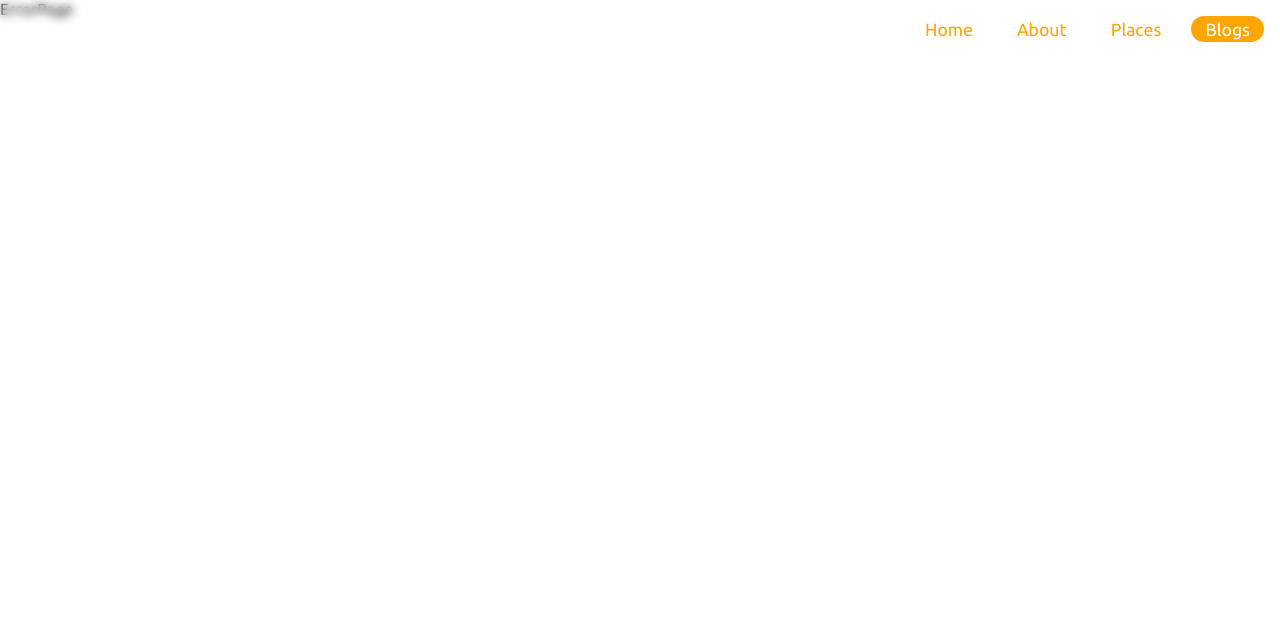
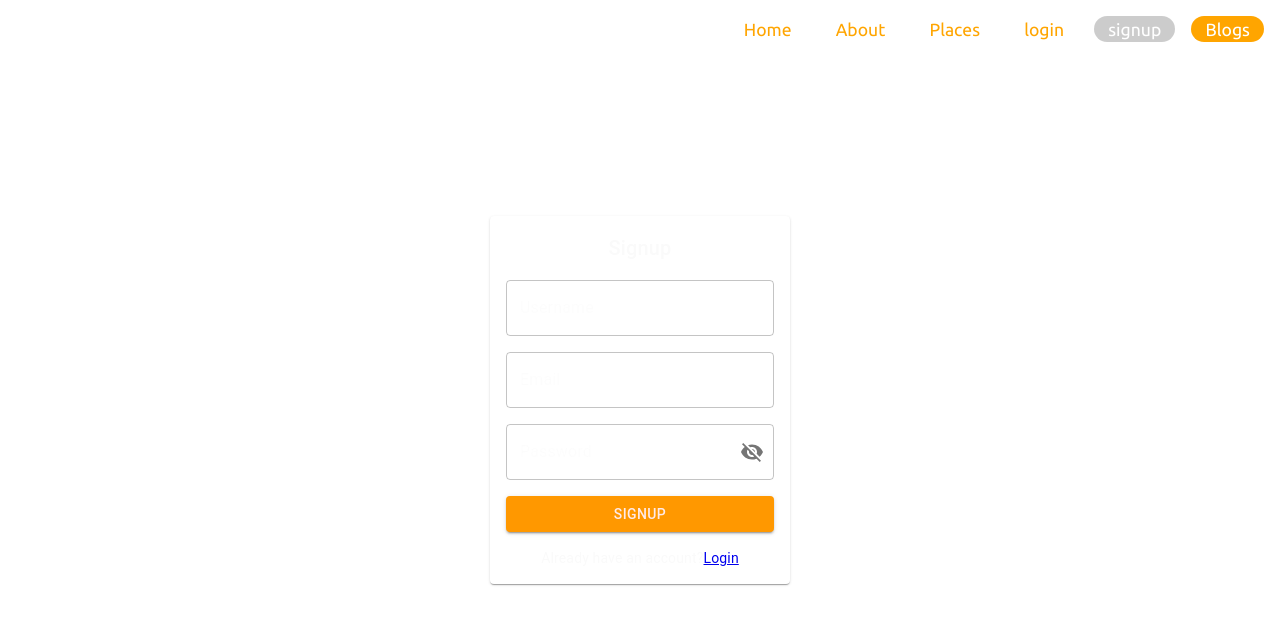
Before and after one commit to NishantMoolya/kudlaTravelBlog, a React (Create React App) app: page /signup in a window 1280 px wide. Shown: the top 624 px of the page. Built offline with nearby package versions, Linux system fonts and the light colour scheme; a web font is replaced by a local one.

Commit message:
added image upload feature

```diff
--- /dev/null
+++ b/src/api/blogCreator.js
@@ -0,0 +1,18 @@
+const baseURL = 'http://localhost:8000/v1/api';
+
+
+const blogCreator = async (link,data) => {
+    const url = `${baseURL}${link}`;
+    const options = {
+        method:"POST",
+        body:data
+    }
+    try {
+        const res = await fetch(url,options);
+        return await res.json();
+    } catch (err) {
+        console.log(`enable to post blog data(blogCreator):${err}`);
+    }
+};
+
+export { blogCreator };
--- a/src/api/upVoter.js
+++ b/src/api/upVoter.js
@@ -4,7 +4,7 @@ const upVoter = async (_id,voted) => {
     const url = `${baseURL}/blog/vote/${_id}?voted=${voted}`;
     try {
         await fetch(url,{
-            method:'POST',
+            method:'PUT',
             headers:{
                 "Content-Type":"application/json"
             }
--- a/src/components/App.jsx
+++ b/src/components/App.jsx
@@ -1,14 +1,14 @@
 import React, { Suspense, lazy, useEffect } from 'react'
 import Navbar from './Navbar'
 import { Route, Routes } from 'react-router-dom'
-//import BlogPage from './BlogPage'
-//import PlacesPage from './PlacesPage'
 import HomePage from './HomePage'
 import Spinner from './Spinner'
 import CreateBlog from './CreateBlog'
 import ErrorPage from './ErrorPage'
 const PlacesPage = lazy(() => import('./PlacesPage'));
 const BlogPage = lazy(() => import('./BlogPage'));
+const Signup = lazy(() => import('./Signup'));
+const Login = lazy(() => import('./Login'));
 
 const App = () => {
   return (
@@ -20,6 +20,8 @@ const App = () => {
           <Route path='blogs' element={<Suspense fallback={<Spinner />}><BlogPage /></Suspense>} />
           <Route path='places' element={<Suspense fallback={<Spinner />}><PlacesPage /></Suspense>} />
           <Route path='about' element={<CreateBlog />} />
+          <Route path='signup' element={<Suspense fallback={<Spinner />}><Signup auth={false} /></Suspense>} />
+          <Route path='login' element={<Suspense fallback={<Spinner />}><Login auth={false} /></Suspense>} />
         </Route>
         <Route path='*' element={<ErrorPage />} />
       </Routes>
--- a/src/components/BlogInfoCard.jsx
+++ b/src/components/BlogInfoCard.jsx
@@ -44,7 +44,7 @@ const BlogInfoCard = ({ blog }) => {
         <h4>{blog.title}</h4>
       </div>
       <div className='blog_info_card_midsection'>
-        <img className='blog_info_card_img' src={beach} alt={blog.placetag} />
+        <img className='blog_info_card_img' src={blog.image} alt={blog.placetag} />
         <div className='blog_info_card_content'>
           <div className='blog_info_card_header'>
             <img src={person} alt={`${blog.author}`} />
--- a/src/components/CreateBlog.jsx
+++ b/src/components/CreateBlog.jsx
@@ -1,14 +1,34 @@
-import React from 'react'
+import React, { useRef, useState } from 'react'
 import '../styles/createblog.css'
+import { blogCreator } from '../api/blogCreator';
 
 const CreateBlog = () => {
+  const blogRef = useRef(null);
+
+  const handleSubmit = async (e) => {
+    try {
+      e.preventDefault();
+      const blogInfo = new FormData(blogRef.current);
+      blogInfo.append("date",new Date().toDateString());
+      blogInfo.append("author","nishant");
+      blogInfo.append("avatar","my pic");
+      blogInfo.append("placetag","kadri temple");
+      //blogInfo.forEach((val,key) => console.log(key,val))
+      const data = await blogCreator('/blog/new',blogInfo);
+      console.log(data);
+    } catch (err) {
+      console.log(`can't upload blog:${err}`);
+    }finally{
+      blogRef.current.reset();
+    }
+  }
   return (
     <div className='create_blog_frame'>
-        <form className='create_blog_form' method='post' encType='multipart'>
+        <form ref={blogRef} defaultValue={""} className='create_blog_form' method='post' encType={'multipart/form-data'} onSubmit={(e) => handleSubmit(e)}>
             <textarea type="text" name="title" id='create_blog_title' placeholder='title' rows='1' />
             <button>add place</button>
             <div>
-            <label htmlFor="image">Add relative image</label><input type="file" name="image" id='create_blog_image' />
+            <label htmlFor="image">Add relative image</label><input type="file" name='image' id='create_blog_image' />
             </div>
             <textarea name="content" rows="10" id='create_blog_content' placeholder='write your experience about the place...' />
             <div className='create_blog_btns'>
--- /dev/null
+++ b/src/components/Login.jsx
@@ -0,0 +1,90 @@
+import React, { useEffect, useState } from 'react'
+import { Box, Button, IconButton, InputAdornment, OutlinedInput, Paper, Stack, TextField, Typography } from '@mui/material'
+import { Visibility, VisibilityOff } from '@mui/icons-material'
+import { NavLink, useNavigate } from 'react-router-dom'
+
+const Login = ({ setUserInfo,auth,userInfo }) => {
+  const navigate = useNavigate();
+
+  useEffect(() => {
+    if(auth) return navigate(-1);
+  },[auth])
+
+  const [pass, setPass] = useState(true);
+
+  let initialData = {
+    email:"",
+    password:""
+  }
+
+  const [formData, setFormData] = useState(initialData);
+
+  const handleUserInput = (e) => {
+    const { name,value } = e.target;
+    setFormData({
+      ...formData,[name]:value
+    });
+  }
+
+  const handleLogin = async (e) => {
+    e.preventDefault();
+    try {
+      const { email,password } = formData;
+      const data = await fetch('http://localhost:8000/v1/api/user/login',{
+        method:"POST",
+        headers:{"Content-Type":"application/json"},
+        credentials:"include",
+        body:JSON.stringify({ email:email.trim(),password:password.trim() })
+      });
+      const res = await data.json();
+      console.log(res);
+      if(data.status === 200){
+        const { authenticate } = res;
+        //setUserInfo(prev => ({...prev,auth:authenticate}));
+        alert("Login successful");
+        return navigate('/');
+      }else if(data.status === 400){
+        return alert("invalid credentials");
+      }else if(data.status === 401){
+        alert("Not a registered user");
+        return navigate('/signup');
+      }else{
+        throw new Error("Server error");
+      }
+    } catch (err) {
+      console.log(`An error occurred in login user:${err}`);
+      alert("An occurred in server");
+    }
+    setFormData(initialData);
+  }
+
+  return (
+    <>
+    {!auth && <Box display={'flex'} justifyContent={'center'} alignItems={'center'} height={'100vh'}>
+        <Paper sx={{p:2,maxWidth:"300px"}}>
+          <form method='POST' onSubmit={handleLogin}>
+        <Stack spacing={2}>
+           <Typography variant='h6' textAlign={'center'}>Login</Typography>
+           <TextField variant='outlined' placeholder='Email' autoComplete="true" name='email' value={formData.email} onChange={handleUserInput} required />
+           <OutlinedInput variant='outlined' type={pass?'password':'text'} autoComplete="true"
+            endAdornment={
+              <InputAdornment position="end">
+                <IconButton
+                  onClick={() => setPass(!pass)}
+                  edge="end"
+                  >
+                  {pass ? <VisibilityOff /> : <Visibility />}
+                </IconButton>
+              </InputAdornment>
+            } placeholder='Password' name='password' value={formData.password} onChange={handleUserInput} required />
+           <Button variant='contained' type='submit' >Login</Button>
+           <Typography variant='body2' textAlign={'center'}>Don't have an account?<NavLink to='/signup'>Signup</NavLink></Typography>
+         </Stack>
+         </form>
+         </Paper>
+    </Box>}
+  </>
+  )
+}
+
+export default Login
--- a/src/components/Navbar.jsx
+++ b/src/components/Navbar.jsx
@@ -10,6 +10,8 @@ const Navbar = () => {
         <li><NavLink className='link' to='/'>Home</NavLink></li>
         <li><NavLink className='link' to='/about'>About</NavLink></li>
         <li><NavLink className='link' to='/places'>Places</NavLink></li>
+        <li><NavLink className='link' to='/login'>login</NavLink></li>
+        <li><NavLink className='link' to='/signup'>signup</NavLink></li>
         <li><NavLink className='link' to='/blogs'  id='blogs'>Blogs</NavLink></li>
       </ul>
   </nav>
--- a/src/components/PlaceInfoCard.jsx
+++ b/src/components/PlaceInfoCard.jsx
@@ -35,7 +35,7 @@ const PlaceInfoCard = ({ place }) => {
                     </Fab>
                 </Tooltip>
             </div>
-            <img src={beach} alt={`${place.name}`} loading='lazy' />
+            <img src={place.image} alt={`${place.name}`} loading='lazy' />
             </div>
         </div>
         <div className='place_info_card_div_2'>
--- a/src/components/PlacesPage.jsx
+++ b/src/components/PlacesPage.jsx
@@ -3,7 +3,7 @@ import '../styles/placespage.css'
 //import placesInfo from '../data/placeInfo'
 import { Divider } from '@mui/material'
 import PlaceInfoCard from './PlaceInfoCard'
-//import placesGuide from '../data/placesGuide'
+import placesGuide from '../data/placesGuide'
 import Search from './Search'
 import { fetchResults } from '../api/searchFetcher'
 import { lazyFetcher } from '../api/lazyFetcher'
--- /dev/null
+++ b/src/components/Signup.jsx
@@ -0,0 +1,89 @@
+import React, { useEffect,useState } from 'react'
+import { Box, Button, IconButton, InputAdornment, OutlinedInput, Paper, Stack, TextField, Typography } from '@mui/material'
+import { Visibility, VisibilityOff } from '@mui/icons-material'
+import { NavLink, useNavigate } from 'react-router-dom'
+
+const Signup = ({ auth }) => {
+  const navigate = useNavigate();
+
+  useEffect(() => {
+    if(auth) return navigate(-1);
+  },[auth])
+
+  const [pass, setPass] = useState(true);
+
+  const handleSignup = async (e) => {
+    const { name,email,password } = formData;
+    try {
+      e.preventDefault();
+      const data = await fetch('http://localhost:8000/v1/api/user/signup',{
+        method:"POST",
+        headers:{"Content-Type":"application/json"},
+        body:JSON.stringify({name:name.trim(),email:email.trim(),password:password.trim()})
+      });
+      const response = await data.json();
+      console.log(response);
+      if(data.status === 200){
+        alert("User already registered");
+        return navigate('/login');
+      }else if(data.status === 201){
+        alert("User account created");
+        return navigate('/login');
+      }else{
+        throw new Error("Server error");
+      }
+    } catch (err) {
+      console.log(`En error occurred in registering user:${err}`);
+      alert("An occurred in server");
+    }
+    setFormData(initialData);
+  }
+
+  let initialData = {
+    name:"",
+    email:"",
+    password:""
+  }
+
+  const [formData, setFormData] = useState(initialData);
+
+  const handleUserInput = (e) => {
+    const { name,value } = e.target;
+    console.log(value);
+    setFormData({
+      ...formData,[name]:value
+    });
+  }
+
+  return (
+  <>
+    {!auth && <Box display={'flex'} justifyContent={'center'} alignItems={'center'} height={'100vh'}>
+        <Paper sx={{p:2,maxWidth:"300px"}}>
+          <form method='POST' onSubmit={handleSignup}>
+        <Stack spacing={2}>
+           <Typography variant='h6' textAlign={'center'}>Signup</Typography>
+           <TextField variant='outlined'  autoComplete="true" placeholder='Username' value={formData.name} name='name' onChange={handleUserInput} required />
+           <TextField variant='outlined' placeholder='Email' autoComplete="true" value={formData.email} name='email' onChange={handleUserInput} required />
+           <OutlinedInput variant='outlined' type={pass?'password':'text'} autoComplete="true"
+            endAdornment={
+              <InputAdornment position="end">
+                <IconButton
+                  onClick={() => setPass(!pass)}
+                  edge="end"
+                >
+                  {pass ? <VisibilityOff /> : <Visibility />}
+                </IconButton>
+              </InputAdornment>
+            } placeholder='Password' value={formData.password} name='password' onChange={handleUserInput} required />
+           <Button variant='contained' type='submit'>Signup</Button>
+           <Typography variant='body2' textAlign={'center'}>Already have an account?<NavLink to='/login'>Login</NavLink></Typography>
+         </Stack>
+         </form>
+         </Paper>
+    </Box>}
+  </>
+
+  )
+}
+
+export default Signup
```
